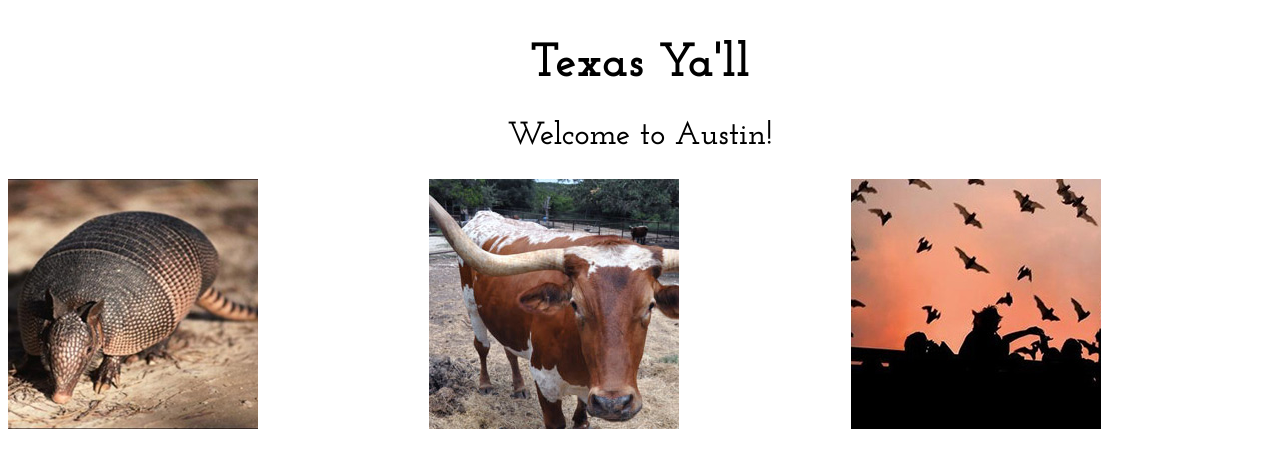
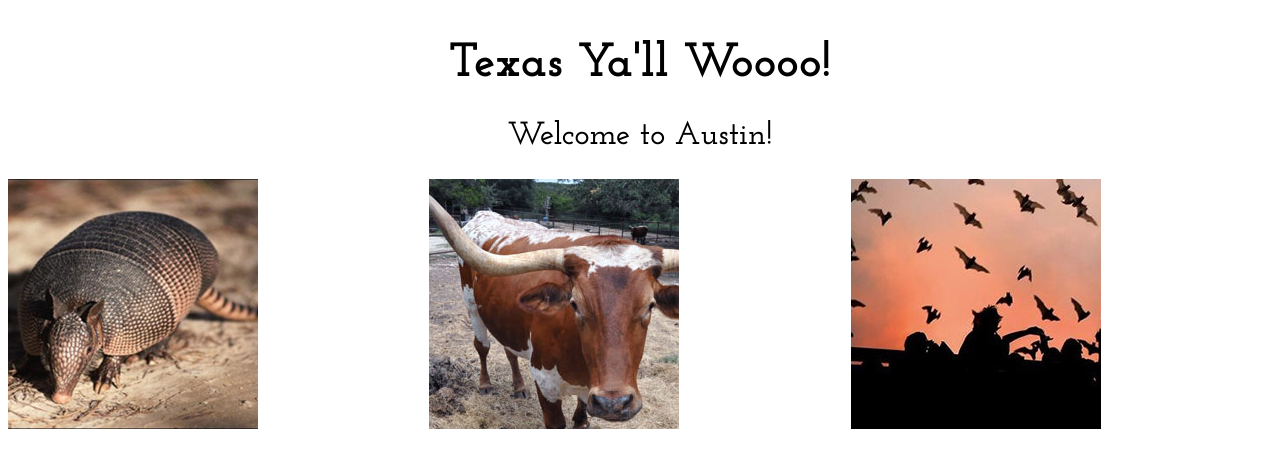
Before and after one commit to Colorado-Interactive/git-101, a plain HTML site: page index.html in a window 1280 px wide. Drawn offline with Linux system fonts and the light colour scheme.

Commit message:
Added Woooo! to index.html

```diff
--- a/index.html
+++ b/index.html
@@ -11,7 +11,7 @@
 <body>
   <div class="Grid Grid--full">
     <div class="Grid-cell">
-      <h1>Texas Ya'll</h1>
+      <h1>Texas Ya'll Woooo!</h1>
       <h2>Welcome to Austin!</h2>
     </div>
   </div>
```
